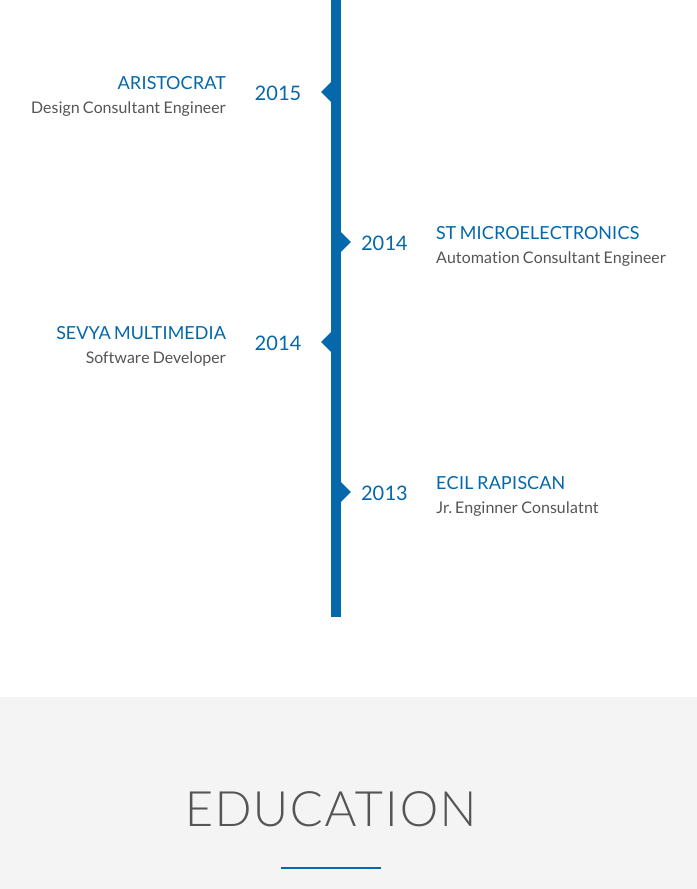
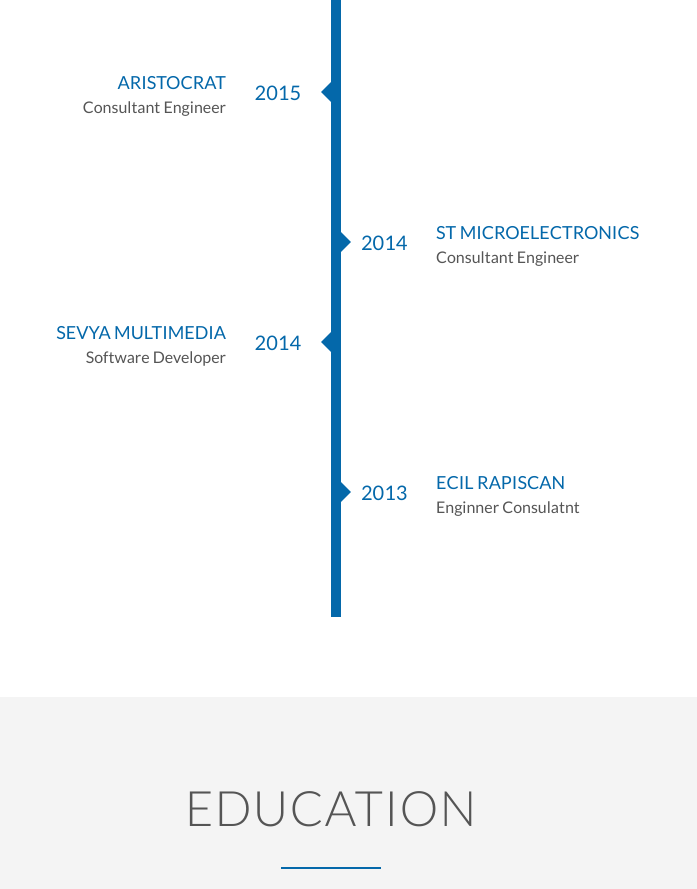
Before and after one commit to karkid/karkid.github.io, a plain HTML site: page index.html in a window 1280 px wide. Shown: the part 2219-3108 px from the top of the page, without its empty margins (309-1006 px from the left). Drawn offline with nearby package versions, Linux system fonts and the light colour scheme; files whose address does not match are found by name.

Commit message:
Fix POsition

```diff
--- a/index.html
+++ b/index.html
@@ -119,7 +119,7 @@
                             Aristocrat
                         </a>
                     </div>
-                    <p>Design Consultant Engineer</p>
+                    <p>Consultant Engineer</p>
                 </div>
             </div>
             <div class="line-v line-h150"></div>
@@ -133,7 +133,7 @@
                             ST Microelectronics
                         </a>
                     </div>
-                    <p>Automation Consultant Engineer</p>
+                    <p>Consultant Engineer</p>
                 </div>
             </div>
             <div class="line-v line-h100"></div>
@@ -161,7 +161,7 @@
                             ECIL Rapiscan
                         </a>
                     </div>
-                    <p>Jr. Enginner Consulatnt</p>
+                    <p>Enginner Consulatnt</p>
                 </div>
             </div>
             <div class="line-v line-h150"></div>
```
